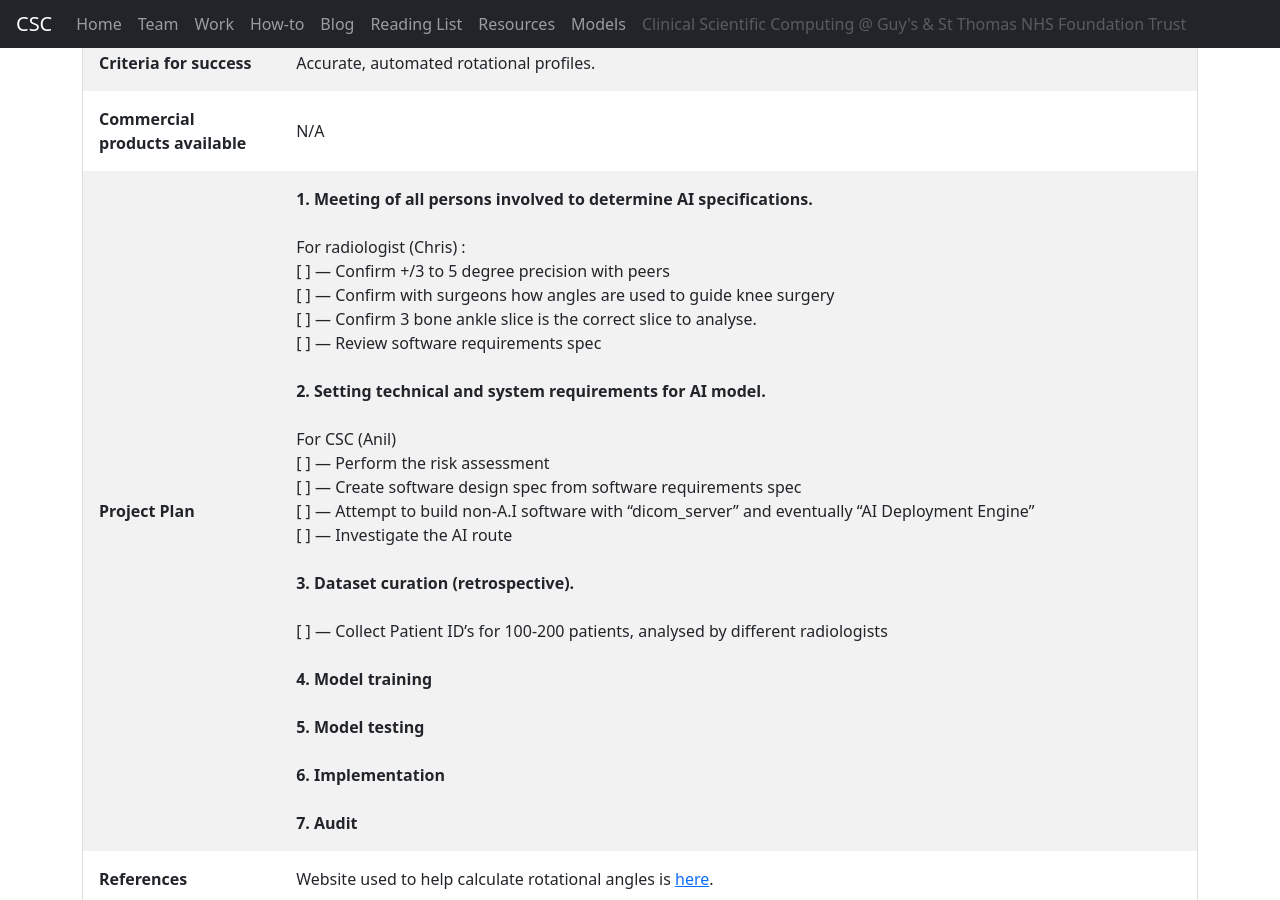
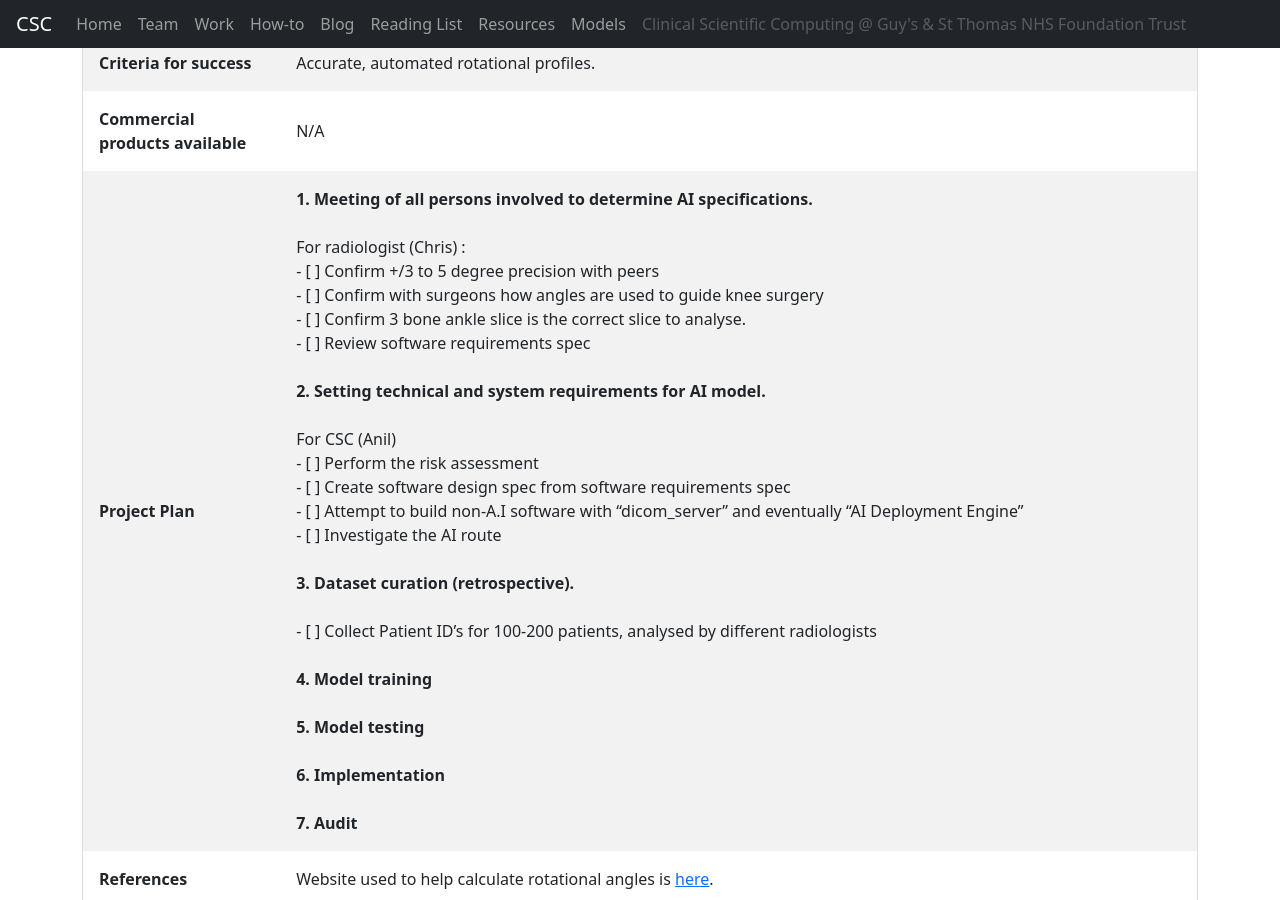
Before and after one commit to GSTT-CSC/gstt-csc-old, a Jekyll site: the page built from projects/AIC006-rotational-profiles.md, in a window 1280 px wide and 900 px high, scrolled down 1160 px. Built offline with Jekyll 4.4.1, drawn with Linux system fonts in a browser that asks for light colours.

Commit message:
convert tickboxes to markdown
change tickboxes to markdown for consistency, although they still don't render properly.

```diff
--- a/projects/AIC006-rotational-profiles.md
+++ b/projects/AIC006-rotational-profiles.md
@@ -19,5 +19,5 @@ description: What we'll do, are doing, have done
 | <b>Goals</b> | Reduction of radiologist time in reporting these scans as well as increase consistency in calculation. |
 | <b>Criteria for success</b> | Accurate, automated rotational profiles. |
 | <b>Commercial products available</b> | N/A |
-| <b>Project Plan</b> | <b> 1.	Meeting of all persons involved to determine AI specifications.</b> <br><br> For radiologist (Chris) :<br> [  ] --- Confirm +/3 to 5 degree precision with peers<br> [  ] --- Confirm with surgeons how angles are used to guide knee surgery <br> [  ] --- Confirm 3 bone ankle slice is the correct slice to analyse.<br>[  ] ---   Review software requirements spec <br> <br><b>2.	Setting technical and system requirements for AI model.</b><br><br> For CSC (Anil) <br>  [  ] ---  Perform the risk assessment<br> [  ] --- Create software design spec from software requirements spec <br> [ ] --- Attempt to build non-A.I software with “dicom_server” and eventually “AI Deployment Engine” <br> [ ] --- Investigate the AI route<br><br><b> 3. Dataset curation (retrospective). </b><br><br> [ ] --- Collect Patient ID’s for 100-200 patients, analysed by different radiologists<br><br> <b>4.	Model training</b><br><br> <b>5.	Model testing</b> <br><br><b>6.	Implementation</b> <br><br><b>7. Audit </b> |
+| <b>Project Plan</b> | <b> 1.	Meeting of all persons involved to determine AI specifications.</b> <br><br> For radiologist (Chris) :<br> - [ ] Confirm +/3 to 5 degree precision with peers<br> - [ ] Confirm with surgeons how angles are used to guide knee surgery <br> - [ ] Confirm 3 bone ankle slice is the correct slice to analyse.<br>- [ ]   Review software requirements spec <br> <br><b>2.	Setting technical and system requirements for AI model.</b><br><br> For CSC (Anil) <br>  - [ ]  Perform the risk assessment<br> - [ ] Create software design spec from software requirements spec <br> - [ ] Attempt to build non-A.I software with “dicom_server” and eventually “AI Deployment Engine” <br> - [ ] Investigate the AI route<br><br><b> 3. Dataset curation (retrospective). </b><br><br> - [ ] Collect Patient ID’s for 100-200 patients, analysed by different radiologists<br><br> <b>4.	Model training</b><br><br> <b>5.	Model testing</b> <br><br><b>6.	Implementation</b> <br><br><b>7. Audit </b> |
 | <b>References</b> | Website used to help calculate rotational angles is <a href="http://uwmsk.org/legrotation.html"> here</a>. |
```
